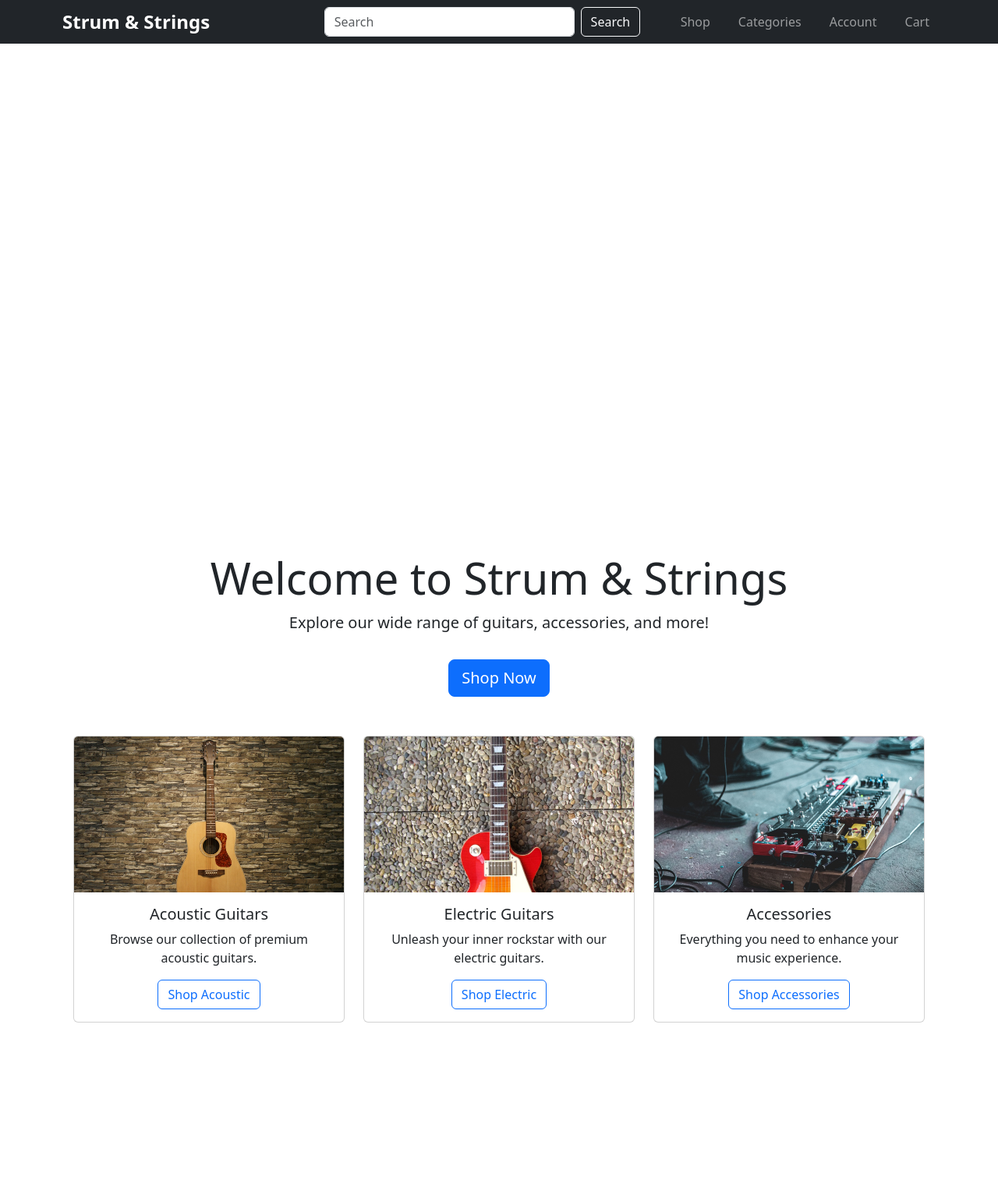
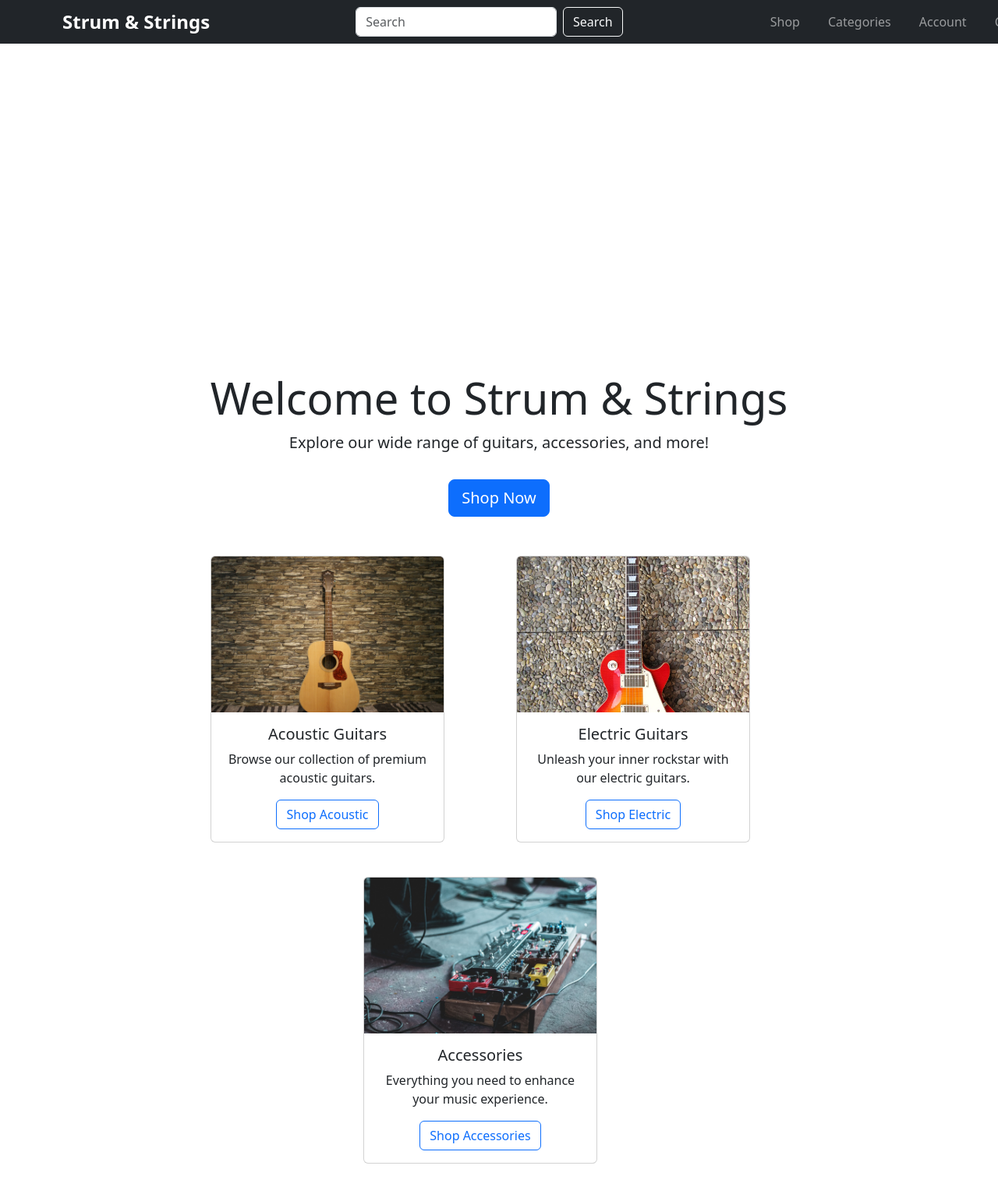
Before and after one commit to seanpatton1/Strum-and-Strings, a Django app: page / in a window 1280 px wide. Shown: the top 1532 px of the page at 78% size. Run offline with Django 5.2, Linux system fonts and the light colour scheme; some libraries are stand-ins or nearby versions.

Commit message:
fixing display issues on mobile and table for dropdown and burger icondisplay on mobile and the search bar currently not appearing but ammened some css

```diff
--- a/static/css/base.css
+++ b/static/css/base.css
@@ -4,7 +4,7 @@ html, body {
     height: 100%;
     display: flex;
     flex-direction: column;
-    overflow-x: hidden; /* Prevent horizontal overflow */
+    overflow-x: hidden;
 }
 
 main {
@@ -18,11 +18,12 @@ main {
     background-size: cover !important;
     background-position: center;
     background-repeat: no-repeat;
-    width: 100%; /* Ensure no overflow */
+    width: 100%;
 }
 
 .hero {
     margin-bottom: 50px;
+    margin-top: -50px;
 }
 
 .product-categories {
@@ -60,15 +61,72 @@ header .navbar-nav .nav-link {
     padding-left: 10px;
 }
 
-/* Navbar Search Bar */
+
 .search-bar {
-    width: 50%; /* Adjust the width of the search bar */
+    width: 50%;
 }
 
 .search-bar input {
-    width: 80%; /* Set the width of the input field */
+    width: 600px;
 }
 
 .search-bar button {
     white-space: nowrap;
 }
+
+
+.product-categories .row {
+    display: flex;
+    flex-wrap: wrap;
+    justify-content: center;
+    gap: 20px;
+}
+
+
+.product-categories .card {
+    flex: 1;
+    max-width: 300px;
+}
+
+/* General Navbar Styles */
+.navbar-collapse {
+    transition: height 0.3s ease;
+}
+
+@media (max-width: 768px) {
+
+
+    .card-img-top {
+        display: none;
+      }
+    }
+
+    footer .container {
+      text-align: center;
+    }
+
+    footer .row > div {
+      margin-bottom: 1rem;
+    }
+
+    #searchContainer {
+        display: block !important; /* Always visible on larger screens */
+        position: static;
+        top: auto;
+    }
+
+    #toggleSearch {
+        display: none;
+    }
+
+    @media (min-width: 768px) and (max-width: 991px) {
+        #searchContainer {
+            display: flex !important; /* Force visibility for the search bar */
+            align-items: center; /* Vertically align content */
+            justify-content: flex-start; /* Align input and button properly */
+        }
+
+        #toggleSearch {
+            display: none; /* Hide the toggle button on tablets */
+        }
+    }
--- a/templates/base.html
+++ b/templates/base.html
@@ -40,11 +40,22 @@
 
             <!-- Centered Search Bar and Navigation -->
             <div class="collapse navbar-collapse justify-content-between" id="navbarNav">
-                <!-- Centered Search Bar -->
-                <form class="d-flex mx-auto search-bar" role="search" action="/search/" method="get">
-                    <input class="form-control me-2" type="search" name="q" placeholder="Search" aria-label="Search">
-                    <button class="btn btn-outline-light" type="submit">Search</button>
-                </form>
+                <!-- Toggle Button  -->
+                <button id="toggleSearch" class="btn btn-outline-light me-3">Search</button>
+
+                <!-- Search Bar -->
+                <div id="searchContainer">
+                    <form class="d-flex mx-auto search-bar" role="search" action="/search/" method="get">
+                        <input
+                            class="form-control me-2"
+                            type="search"
+                            name="q"
+                            placeholder="Search"
+                            aria-label="Search"
+                        />
+                        <button class="btn btn-outline-light" type="submit">Search</button>
+                    </form>
+                </div>
 
                 <!-- Navigation Links -->
                 <ul class="navbar-nav ms-auto">
```
